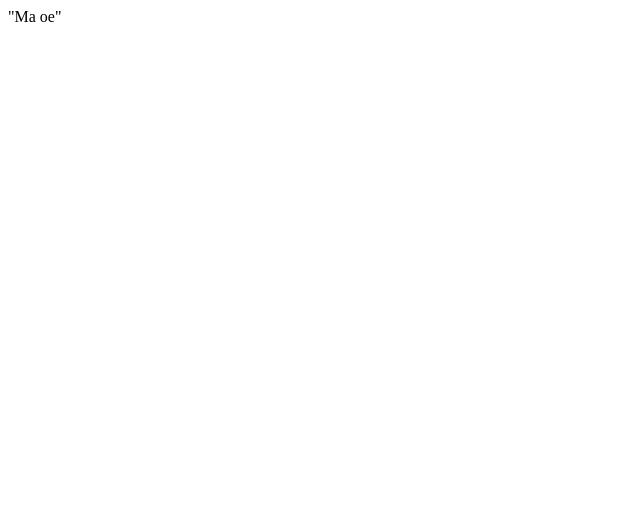
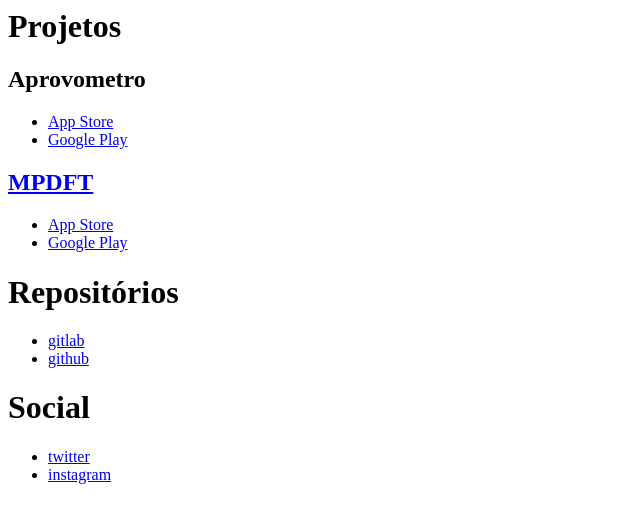
Before and after one commit to xaxim/xaxim.github.io, a plain HTML site: page index.html in a window 1280 px wide. Shown: the whole page, without its empty margins (0-640 px from the left). Drawn offline with Linux system fonts and the light colour scheme.

Commit message:
Update index.html

```diff
--- a/index.html
+++ b/index.html
@@ -1 +1,23 @@
-"Ma oe"
+<h1>Projetos</h1>
+<h2>Aprovometro</h2>
+<ul>
+  <li><a href="https://itunes.apple.com/app/aprovometro/id1293617071">App Store</li>
+  <li><a href="https://play.google.com/store/apps/details?id=br.devall.aprovometro">Google Play</li>
+</ul>
+<h2>MPDFT</h2>
+<ul>
+  <li><a href="https://itunes.apple.com/app/mpdft/id1293883479">App Store</li>
+  <li><a href="https://play.google.com/store/apps/details?id=br.mp.mpdft.app">Google Play</a></li>
+</ul>
+
+<h1>Repositórios</h1>
+<ul>
+  <li><a href="https://gitlab.com/xaxim">gitlab</a></li>
+  <li><a href="https://github.com/xaxim">github</a></li>
+</ul>
+
+<h1>Social</h1>
+<ul>
+  <li><a href="https://twitter.com/xaxim">twitter</a></li>
+  <li><a href="https://www.instagram.com/carlosxaxim/">instagram</a></li>
+</ul>
```
